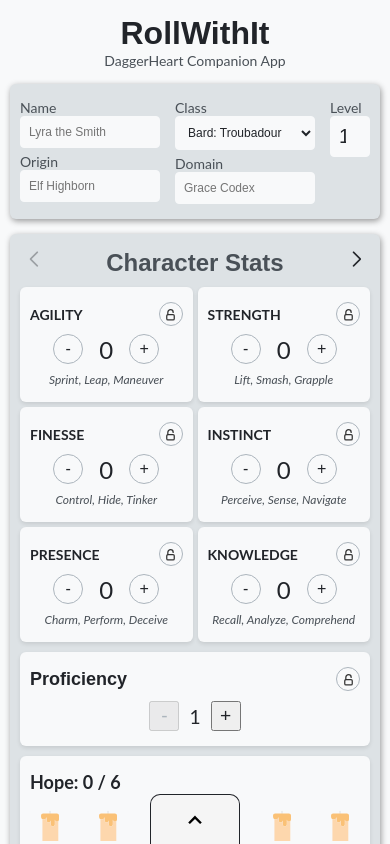
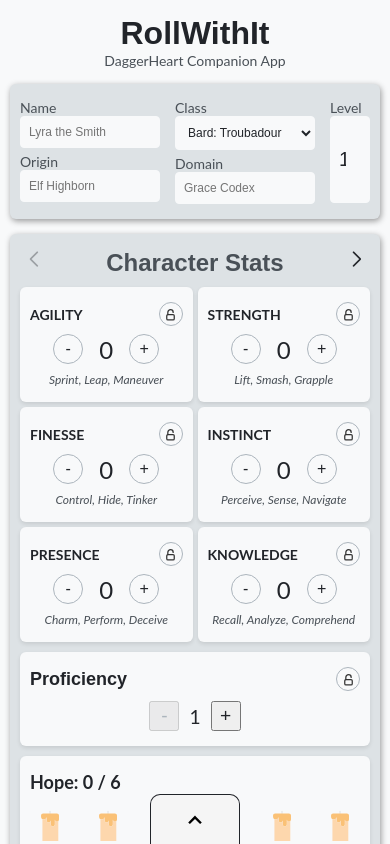
Before and after one commit to HebertCordero/RollWithIt, a React (Vite) app: page / in a window 390 px wide. Shown: the top 844 px of the page. Built offline with nearby package versions, Linux system fonts and the light colour scheme.

Commit message:
bug with level hight fix IPHONE

```diff
--- a/src/pages/Home/Home.css
+++ b/src/pages/Home/Home.css
@@ -78,8 +78,8 @@
 }
 .info-cell.level input {
   font-size: 20px;
-  height: 90px;
   height: -webkit-fill-available;
+  height: 87px;
 }
 /* Home: Character Stats */
 .character-info.info-container {
```
